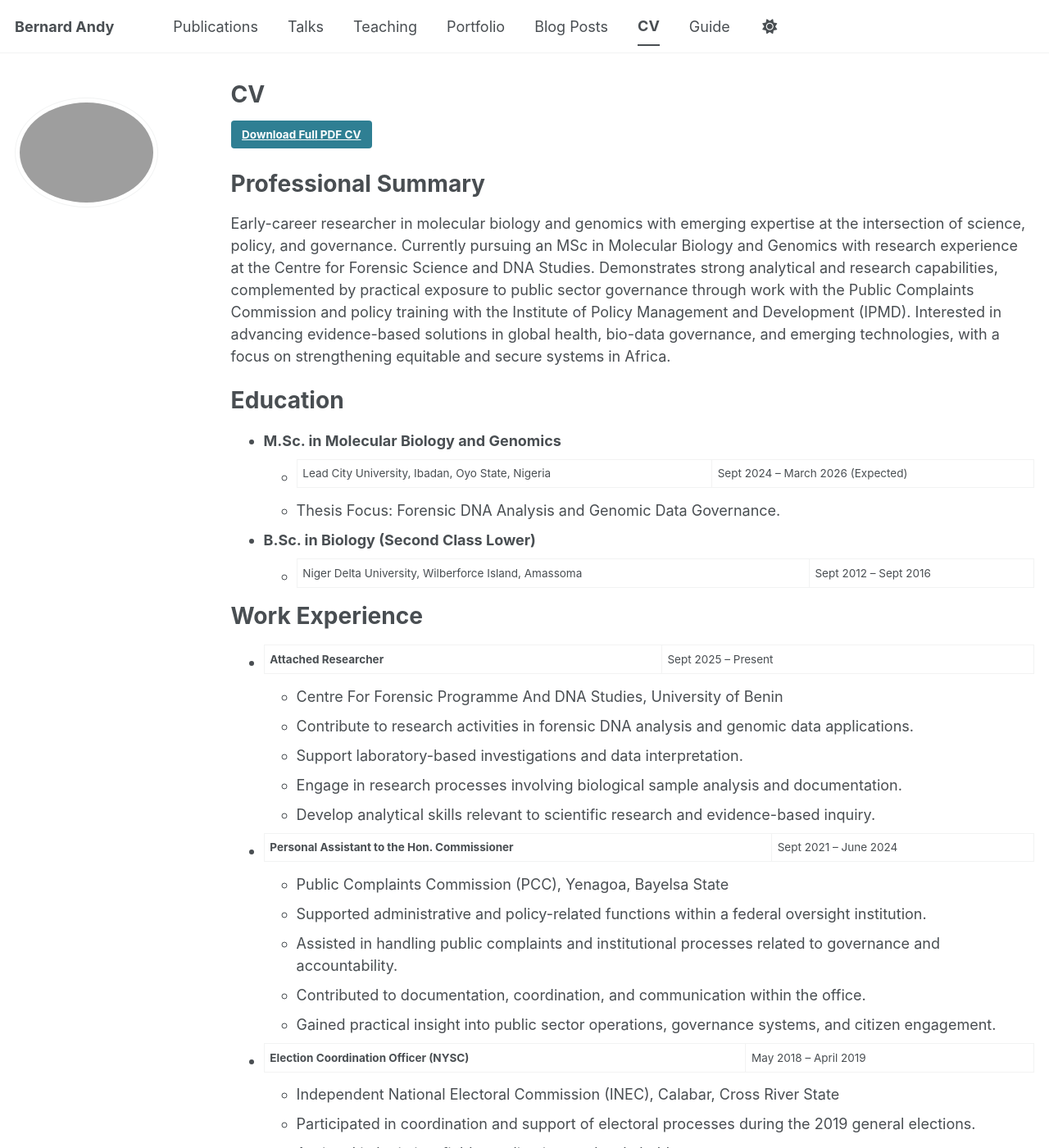
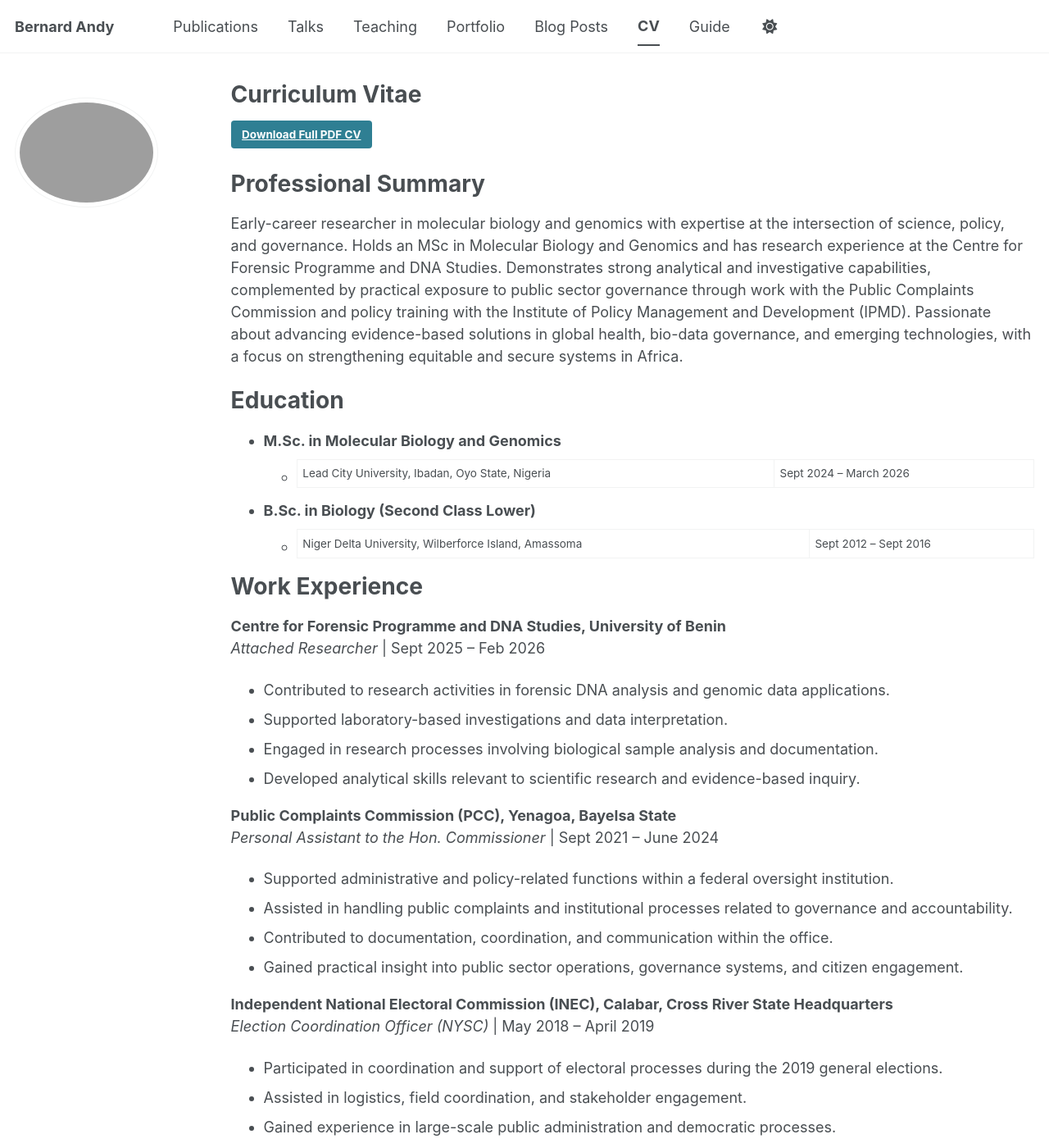
Before and after one commit to BernardAndy/BernardAndy.github.io, a Jekyll site: the page built from _pages/cv.md, in a window 1280 px wide and 1400 px high. Shown: the whole window at 82% size. Built offline with Jekyll 4.4.1, drawn with Linux system fonts in a browser that asks for light colours; a script bundle is joined from its source files by our own code; library files that are not in the unit come from our copies; some of the changed text lies outside the part shown.

Commit message:
Update cv.md

```diff
--- a/_pages/cv.md
+++ b/_pages/cv.md
@@ -1,6 +1,6 @@
 ---
 layout: archive
-title: "CV"
+title: "Curriculum Vitae"
 permalink: /cv/
 author_profile: true
 redirect_from:
@@ -13,48 +13,48 @@ redirect_from:
 
 Professional Summary
 ======
-Early-career researcher in molecular biology and genomics with emerging expertise at the intersection of science, policy, and governance. Currently pursuing an MSc in Molecular Biology and Genomics with research experience at the Centre for Forensic Science and DNA Studies. Demonstrates strong analytical and research capabilities, complemented by practical exposure to public sector governance through work with the Public Complaints Commission and policy training with the Institute of Policy Management and Development (IPMD). Interested in advancing evidence-based solutions in global health, bio-data governance, and emerging technologies, with a focus on strengthening equitable and secure systems in Africa.
+Early-career researcher in molecular biology and genomics with expertise at the intersection of science, policy, and governance. Holds an MSc in Molecular Biology and Genomics and has research experience at the Centre for Forensic Programme and DNA Studies. Demonstrates strong analytical and investigative capabilities, complemented by practical exposure to public sector governance through work with the Public Complaints Commission and policy training with the Institute of Policy Management and Development (IPMD). Passionate about advancing evidence-based solutions in global health, bio-data governance, and emerging technologies, with a focus on strengthening equitable and secure systems in Africa.
 
 Education
 ======
 * **M.Sc. in Molecular Biology and Genomics**
-  * Lead City University, Ibadan, Oyo State, Nigeria | Sept 2024 – March 2026 (Expected)
-  * Thesis Focus: Forensic DNA Analysis and Genomic Data Governance.
+  * Lead City University, Ibadan, Oyo State, Nigeria | Sept 2024 – March 2026
+
 
 * **B.Sc. in Biology (Second Class Lower)**
   * Niger Delta University, Wilberforce Island, Amassoma | Sept 2012 – Sept 2016
 
 Work Experience
 ======
-* **Attached Researcher** | Sept 2025 – Present
-  * Centre For Forensic Programme And DNA Studies, University of Benin
-  * Contribute to research activities in forensic DNA analysis and genomic data applications.
-  * Support laboratory-based investigations and data interpretation.
-  * Engage in research processes involving biological sample analysis and documentation.
-  * Develop analytical skills relevant to scientific research and evidence-based inquiry.
+**Centre for Forensic Programme and DNA Studies, University of Benin**
+*Attached Researcher* | Sept 2025 – Feb 2026
+*   Contributed to research activities in forensic DNA analysis and genomic data applications.
+*   Supported laboratory-based investigations and data interpretation.
+*   Engaged in research processes involving biological sample analysis and documentation.
+*   Developed analytical skills relevant to scientific research and evidence-based inquiry.
 
-* **Personal Assistant to the Hon. Commissioner** | Sept 2021 – June 2024
-  * Public Complaints Commission (PCC), Yenagoa, Bayelsa State
-  * Supported administrative and policy-related functions within a federal oversight institution.
-  * Assisted in handling public complaints and institutional processes related to governance and accountability.
-  * Contributed to documentation, coordination, and communication within the office.
-  * Gained practical insight into public sector operations, governance systems, and citizen engagement.
+**Public Complaints Commission (PCC), Yenagoa, Bayelsa State**
+*Personal Assistant to the Hon. Commissioner* | Sept 2021 – June 2024
+*   Supported administrative and policy-related functions within a federal oversight institution.
+*   Assisted in handling public complaints and institutional processes related to governance and accountability.
+*   Contributed to documentation, coordination, and communication within the office.
+*   Gained practical insight into public sector operations, governance systems, and citizen engagement.
 
-* **Election Coordination Officer (NYSC)** | May 2018 – April 2019
-  * Independent National Electoral Commission (INEC), Calabar, Cross River State
-  * Participated in coordination and support of electoral processes during the 2019 general elections.
-  * Assisted in logistics, field coordination, and stakeholder engagement.
-  * Gained experience in large-scale public administration and democratic processes.
+**Independent National Electoral Commission (INEC), Calabar, Cross River State Headquarters**
+*Election Coordination Officer (NYSC)* | May 2018 – April 2019
+*   Participated in coordination and support of electoral processes during the 2019 general elections.
+*   Assisted in logistics, field coordination, and stakeholder engagement.
+*   Gained experience in large-scale public administration and democratic processes.
 
-* **Business Support / Administrative Assistant** | July 2019 – May 2021
-  * Heavenly Gifted Gas Limited (Oxygen Gas Plant)
-  * Provided administrative and operational support within a private sector environment.
-  * Assisted in coordination of internal processes and documentation.
+**Heavenly Gifted Gas Limited, Yenagoa, Bayelsa State**
+*Business Support / Administrative Assistant* | July 2019 – May 2021
+*   Provided administrative and operational support within a private sector environment.
+*   Assisted in coordination of internal processes and documentation.
 
-* **Administrative Assistant** | April 2016 – March 2018
-  * KGS General Services (Sub-Distributor of Nigerian Breweries)
-  * Supported administrative operations and logistics coordination.
-  * Maintained records and assisted in business process management.
+**KGS General Services, Bayelsa State**
+*Administrative Assistant* | April 2016 – March 2018
+*   Supported administrative operations and logistics coordination.
+*   Maintained records and assisted in business process management.
 
 Certifications and Training
 ======
@@ -72,10 +72,10 @@ Skills
 
 Volunteering and Leadership
 ======
-* **Event Planning Volunteer** | May 2018 – June 2019
-  * The Bridge Leadership Foundation, Calabar, Cross River State
-  * Supported planning and coordination of youth-focused leadership and career development events.
-  * Contributed to organizing outreach programmes and engagement activities.
+**The Bridge Leadership Foundation, Calabar, Cross River State**
+*Event Planning Volunteer* | May 2018 – June 2019
+*   Supported planning and coordination of youth-focused leadership and career development events.
+*   Contributed to organizing outreach programmes and engagement activities.
 
 Publications
 ======
```
